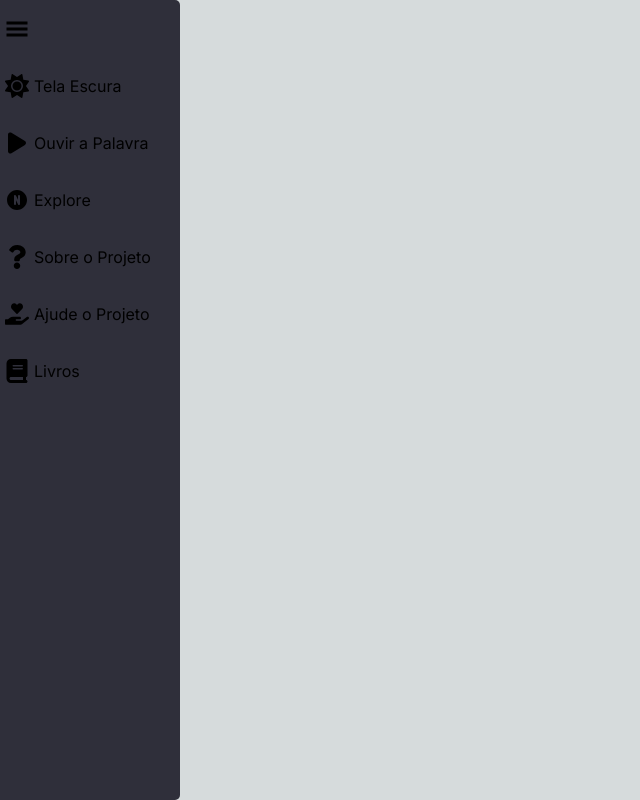
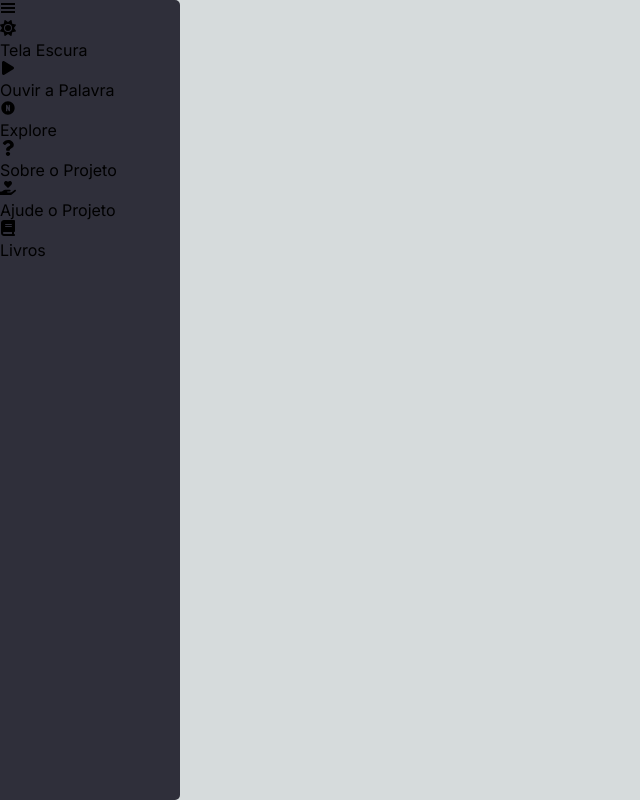
Before and after one commit to diegosales30/biblia-narrada, a Next.js app: page / in a window 1280 px wide. Shown: the whole page, without its empty margins (0-640 px from the left). Built offline with nearby package versions, Linux system fonts and the light colour scheme.

Commit message:
feat: criando função para abrir e fechar modal

```diff
--- a/src/components/aside/index.jsx
+++ b/src/components/aside/index.jsx
@@ -1,19 +1,62 @@
+"use client";
+import { useEffect, useState } from "react";
 import styles from "./aside.module.scss";
 import { GiHamburgerMenu } from "react-icons/gi";
-import {  FaHandHoldingHeart,  FaQuestion } from "react-icons/fa";
-import { FaBook, FaPlay, FaMoon, FaSun  } from "react-icons/fa6";
+import { FaHandHoldingHeart, FaQuestion } from "react-icons/fa";
+import { FaBook, FaPlay, FaMoon, FaSun } from "react-icons/fa6";
 import { TbCircleLetterNFilled } from "react-icons/tb";
 
 const Aside = () => {
+  const [isOpen, setIsOpen] = useState(true);
+
+  const toggleModal = () => {
+    setIsOpen(!isOpen);
+  };
+
+  // return (
+  //   <aside className={styles.container}>
+  //     <ul className={styles.ulList}>
+  //       <li>
+  //         <GiHamburgerMenu />
+  //       </li>
+  //       <li>
+  //         <FaSun />
+  //         <p>Tela Escura</p>
+  //       </li>
+  //       <li>
+  //         <FaPlay />
+  //         <p>Ouvir a Palavra</p>
+  //       </li>
+  //       <li>
+  //         <TbCircleLetterNFilled />
+  //         <p>Explore</p>
+  //       </li>
+  //       <li>
+  //         <FaQuestion />
+  //         <p>Sobre o Projeto</p>
+  //       </li>
+  //       <li>
+  //         <FaHandHoldingHeart />
+  //         <p>Ajude o Projeto</p>
+  //       </li>
+  //       <li>
+  //         <FaBook />
+  //         <p>Livros</p>
+  //       </li>
+  //     </ul>
+  //   </aside>
+  // );
+
+  //
   return (
     <aside className={styles.container}>
-      <ul className={styles.ulList}>
+      <ul className={isOpen ? styles.ulNone : styles.ulFlex}>
         <li>
-          <GiHamburgerMenu />
+          <GiHamburgerMenu className={styles.hamburger} onClick={toggleModal} />
         </li>
         <li>
           <FaSun />
-          <p>Tela Escura</p>
+          <p >Tela Escura</p>
         </li>
         <li>
           <FaPlay />
```
